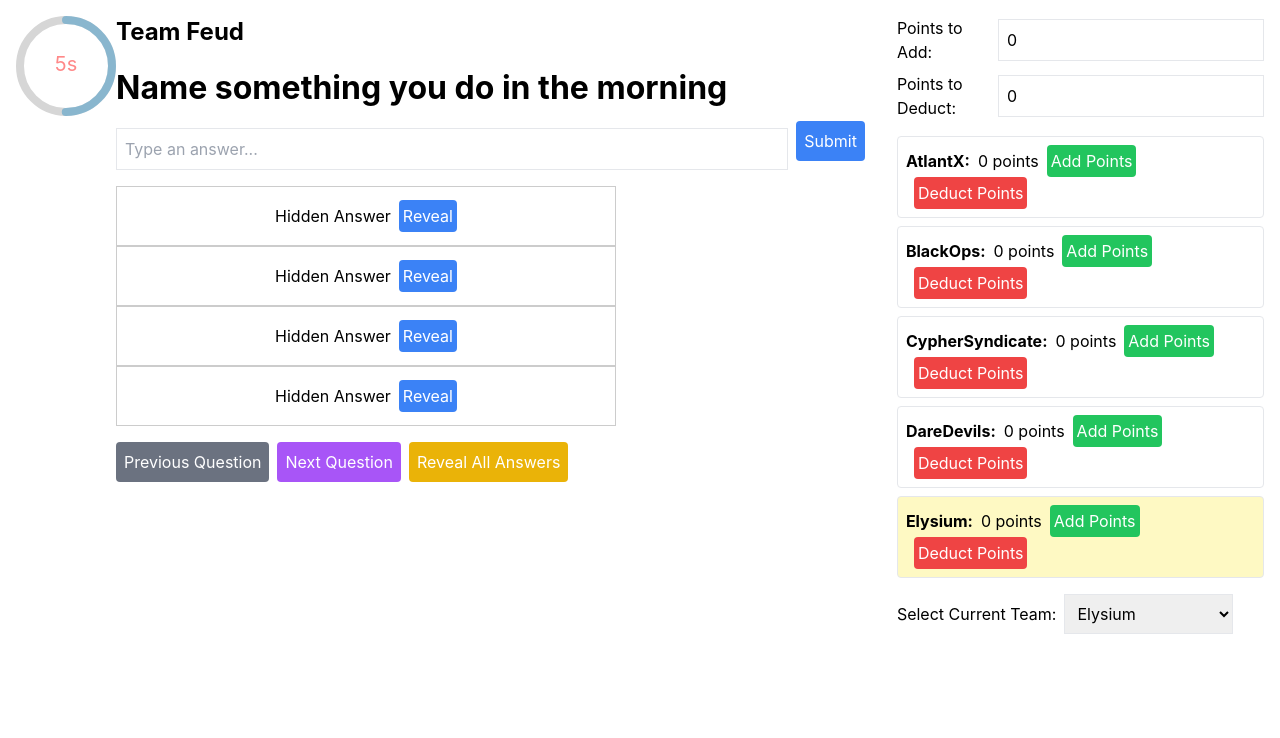
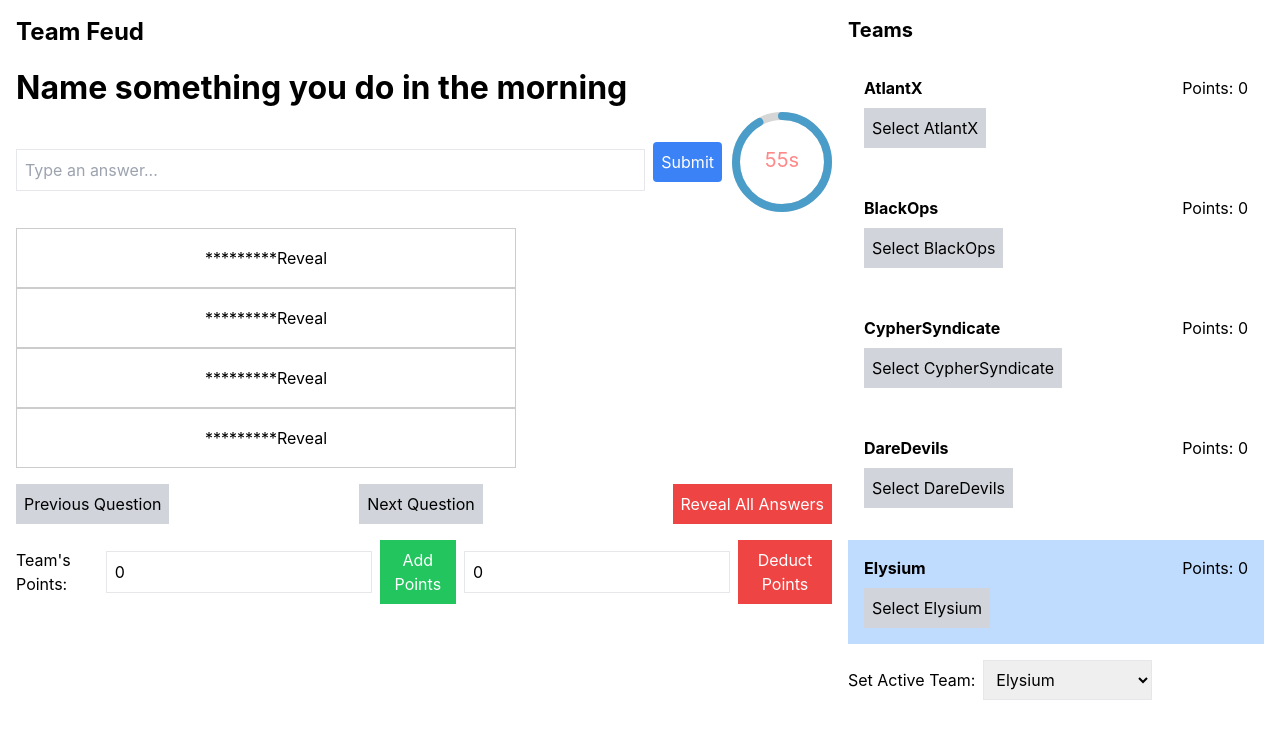
Before and after one commit to amjadnzr/Team-Fued, a React (Create React App) app: page / in a window 1280 px wide. Shown: the top 738 px of the page. Built offline with nearby package versions, Linux system fonts and the light colour scheme.

Commit message:
Added clock

```diff
--- a/src/App.js
+++ b/src/App.js
@@ -16,15 +16,16 @@ function App() {
   const [suggestions, setSuggestions] = useState([]);
   const [resetTimer, setResetTimer] = useState(false);
 
-  // List of members for suggestions
-  const members = jsonData.members
+
+  const members = jsonData.members;
 
   useEffect(() => {
-
-    let currentQuestion = data.questions[0]
+    let currentQuestion = data.questions[0];
     if (currentQuestion) {
-      let teamIdx = jsonData.teams.findIndex(team => team.name === currentQuestion.defaultTeam)
-      setCurrentTeamIndex(teamIdx)
+      let teamIdx = jsonData.teams.findIndex(
+        (team) => team.name === currentQuestion.defaultTeam
+      );
+      setCurrentTeamIndex(teamIdx);
     }
 
     const storedData = localStorage.getItem('gameData');
@@ -40,6 +41,22 @@ function App() {
     }
   }, [data]);
 
+
+
+  const handleInputChange = (e) => {
+    const value = e.target.value;
+    setInput(value);
+
+    if (value.length > 0) {
+      const filteredSuggestions = members.filter((member) =>
+        member.toLowerCase().startsWith(value.toLowerCase())
+      );
+      setSuggestions(filteredSuggestions);
+    } else {
+      setSuggestions([]);
+    }
+  };
+
   const handleTimeUp = () => {
     // When time is up, switch to the next team
     setCurrentTeamIndex((prevIndex) => (prevIndex + 1) % data.teams.length);
@@ -49,21 +66,6 @@ function App() {
   const handleCorrectAnswer = () => {
     // Reset the timer if the answer is correct
     setResetTimer(true);
-  };
-
-  const handleInputChange = (e) => {
-    const value = e.target.value;
-    setInput(value);
-
-    // Filter suggestions based on input
-    if (value.length > 0) {
-      const filteredSuggestions = members.filter((member) =>
-        member.toLowerCase().startsWith(value.toLowerCase())
-      );
-      setSuggestions(filteredSuggestions);
-    } else {
-      setSuggestions([]);
-    }
   };
 
   const handleSuggestionClick = (suggestion) => {
@@ -143,11 +145,6 @@ function App() {
 
   const nextQuestion = () => {
     setRevealedAnswers([]);
-    const nextquestion = data.questions[(currentQuestionIndex + 1) % data.questions.length]
-    if (nextquestion){
-      const defaultTeam = jsonData.teams.findIndex(team => team.name === nextquestion.defaultTeam)
-      setCurrentTeamIndex(defaultTeam)
-    }
     setCurrentQuestionIndex((prevIndex) => (prevIndex + 1) % data.questions.length);
 
     localStorage.setItem('gameData', JSON.stringify(data));
@@ -155,14 +152,8 @@ function App() {
 
   const prevQuestion = () => {
     setRevealedAnswers([]);
+    setCurrentQuestionIndex((prevIndex) => (prevIndex - 1 + data.questions.length) % data.questions.length);
 
-    const prevQuestion = data.questions[(currentQuestionIndex - 1) % data.questions.length]
-    if (prevQuestion){
-      const defaultTeam = jsonData.teams.findIndex(team => team.name === prevQuestion.defaultTeam)
-      setCurrentTeamIndex(defaultTeam)
-    }
-
-    setCurrentQuestionIndex((prevIndex) => (prevIndex - 1 + data.questions.length) % data.questions.length);
     localStorage.setItem('gameData', JSON.stringify(data));
   };
 
@@ -179,9 +170,6 @@ function App() {
     <div className="p-4 flex">
       {data ? (
         <>
-         <div>
-            <Timer initialTime={10} onTimeUp={handleTimeUp} key={resetTimer ? currentTeamIndex : undefined} />
-         </div>
           <div className="w-2/3 pr-4">
             <h1 className="text-2xl font-bold mb-4">Team Feud</h1>
 
@@ -193,6 +181,7 @@ function App() {
                   className="border p-2 mt-4 flex-1"
                   value={input}
                   onChange={handleInputChange}
+                  onKeyDown={(e) => e.key === 'Enter' && handleAnswerSubmit()}
                   placeholder="Type an answer..."
                 />
                 {suggestions.length > 0 && (
@@ -214,7 +203,12 @@ function App() {
                 >
                   Submit
                 </button>
+                <div className="ml-[10px]">
+                 <Timer initialTime={60} onTimeUp={handleTimeUp} key={resetTimer ? currentTeamIndex : undefined} />
+                 </div>
               </div>
+
+
             </div>
 
             {wrongAnswer && (
@@ -230,96 +224,92 @@ function App() {
                   className={`p-4 ${revealedAnswers.includes(answer) ? 'bg-green-100' : 'hidden-answer'}`}
                 >
                   {revealedAnswers.includes(answer) ? (
-                    <div>
+                    <div className="flex justify-between">
                       <span>{answer.answer}</span>
-                      <span className="ml-4">{answer.points} points</span>
+                      <span>{answer.points}</span>
                     </div>
                   ) : (
-                    <>
-                      <span>
-                          Hidden Answer
-                      </span>
-                      <button
-                        onClick={() => revealAnswer(answer)}
-                        className="ml-2 bg-blue-500 text-white p-1 rounded"
-                      >
-                        Reveal
-                      </button>
-                    </>
+                    <span className="flex justify-between">
+                      <span>*********</span>
+                      <button onClick={() => revealAnswer(answer)}>Reveal</button>
+                    </span>
                   )}
                 </div>
               ))}
             </div>
 
-            <div className="mb-4">
-              <button
-                onClick={prevQuestion}
-                className="bg-gray-500 text-white p-2 rounded mr-2"
-              >
+            <div className="flex justify-between mb-4">
+              <button className="bg-gray-300 p-2" onClick={prevQuestion}>
                 Previous Question
               </button>
-              <button
-                onClick={nextQuestion}
-                className="bg-purple-500 text-white p-2 rounded mr-2"
-              >
+              <button className="bg-gray-300 p-2" onClick={nextQuestion}>
                 Next Question
               </button>
+              <button className="bg-red-500 text-white p-2" onClick={revealAllAnswers}>
+                Reveal All Answers
+              </button>
+            </div>
 
+            <div className="flex items-center mb-4">
+              <label className="mr-2">Team's Points:</label>
+              <input
+                type="number"
+                className="border p-2 mr-2"
+                value={pointsToAdd}
+                onChange={handlePointsToAddChange}
+                placeholder="Points to add"
+              />
               <button
-                onClick={revealAllAnswers}
-                className="bg-yellow-500 text-white p-2 rounded"
+                className="bg-green-500 text-white p-2"
+                onClick={() => handleTeamPointsUpdate(currentTeamIndex, pointsToAdd)}
               >
-                Reveal All Answers
+                Add Points
+              </button>
+              <input
+                type="number"
+                className="border p-2 mx-2"
+                value={pointsToDeduct}
+                onChange={handlePointsToDeductChange}
+                placeholder="Points to deduct"
+              />
+              <button
+                className="bg-red-500 text-white p-2"
+                onClick={() => handleTeamPointsDeduct(currentTeamIndex, pointsToDeduct)}
+              >
+                Deduct Points
               </button>
             </div>
           </div>
 
-          <div className="w-1/3 pl-4">
-            <div className="mb-4">
-              <div className="flex items-center mb-2">
-                <label className="mr-2">Points to Add:</label>
-                <input
-                  type="number"
-                  value={pointsToAdd}
-                  onChange={handlePointsToAddChange}
-                  className="border p-2 flex-1"
-                />
-              </div>
-              <div className="flex items-center">
-                <label className="mr-2">Points to Deduct:</label>
-                <input
-                  type="number"
-                  value={pointsToDeduct}
-                  onChange={handlePointsToDeductChange}
-                  className="border p-2 flex-1"
-                />
-              </div>
-            </div>
-
-            <div className="mb-4">
+          <div className="w-1/3">
+            <h2 className="text-xl font-bold mb-4">Teams</h2>
+            <div>
               {data.teams.map((team, index) => (
-                <div key={index} className={`mb-2 p-2 border rounded ${index === currentTeamIndex ? 'bg-yellow-100' : ''}`}>
-                  <span className="font-bold">{team.name}:</span>
-                  <span className="ml-2">{team.points} points</span>
+                <div
+                  key={index}
+                  className={`p-4 mb-4 ${index === currentTeamIndex ? 'bg-blue-200' : 'bg-white'}`}
+                >
+                  <div className="flex justify-between items-center">
+                    <span className="font-bold">{team.name}</span>
+                    <span>Points: {team.points}</span>
+                  </div>
                   <button
-                    onClick={() => handleTeamPointsUpdate(index, pointsToAdd)}
-                    className="ml-2 bg-green-500 text-white p-1 rounded"
+                    className="bg-gray-300 p-2 mt-2"
+                    onClick={() => setCurrentTeamIndex(index)}
                   >
-                    Add Points
-                  </button>
-                  <button
-                    onClick={() => handleTeamPointsDeduct(index, pointsToDeduct)}
-                    className="ml-2 bg-red-500 text-white p-1 rounded"
-                  >
-                    Deduct Points
+                    Select {team.name}
                   </button>
                 </div>
               ))}
             </div>
 
-            <div className="mb-4">
-              <label className="mr-2">Select Current Team:</label>
-              <select value={currentTeamIndex} onChange={handleTeamChange} className="border p-2">
+            <div className="mt-4">
+              <label className="mr-2">Set Active Team:</label>
+              <select
+                className="border p-2"
+                value={currentTeamIndex}
+                onChange={handleTeamChange}
+              >
                 {data.teams.map((team, index) => (
                   <option key={index} value={index}>
                     {team.name}
@@ -330,7 +320,7 @@ function App() {
           </div>
         </>
       ) : (
-        <div className="p-4">Loading...</div>
+        <div>Loading...</div>
       )}
     </div>
   );
```
